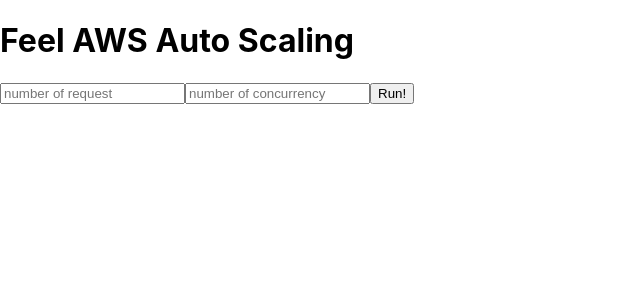
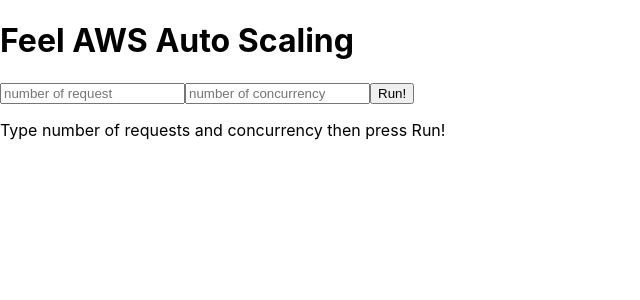
Before and after one commit to st81/feel-aws-auto-scaling, a React (Create React App) app: page / in a window 1280 px wide. Shown: the top 300 px of the page, without its empty margins (0-640 px from the left). Built offline with nearby package versions, Linux system fonts and the light colour scheme.

Commit message:
Add displaying AB results functionality

```diff
--- /dev/null
+++ b/src/DisplayAbResults.css
@@ -0,0 +1,4 @@
+.display-ab-results {
+    color: #19f019;
+    background-color: black;
+}
--- /dev/null
+++ b/src/DisplayAbResults.js
@@ -0,0 +1,19 @@
+import './DisplayAbResults.css'
+
+function DisplayAbResults(props) {
+    return (
+        <div>
+            {props.isFinish ?
+                <textarea
+                    className="display-ab-results"
+                    value={props.abResults}
+                    rows="50"
+                    cols="90">
+                </textarea>
+                :
+                <p>Type number of requests and concurrency then press Run!</p>}
+        </div>
+    )
+}
+
+export default DisplayAbResults
--- a/src/ExecuteAb.js
+++ b/src/ExecuteAb.js
@@ -1,4 +1,5 @@
 import { useState } from 'react';
+import DisplayAbResults from './DisplayAbResults'
 import axios from 'axios';
 const apiServerUrl = require('./config.json').apiServerUrl
 const apiServerPort = require('./config.json').apiServerPort
@@ -8,6 +9,8 @@
 function ExecuteAb() {
     const [numberOfRequestsAb, setNumberOfRequestsAb] = useState('');
     const [numberOfConcurrencyAb, setNumberOfConcurrencyAb] = useState('');
+    const [isFinish, setIsFinish] = useState(false)
+    const [abResults, setAbResults] = useState('')
 
     return (
         <div>
@@ -34,11 +37,20 @@
                     }
 
                     axios.post(`${apiServerUrl}:${apiServerPort}/ab`, req)
-                        .then(res => alert(res.data))
+                        .then(res => {
+                            setIsFinish(true)
+                            setAbResults(res.data)
+                            })
                         .catch(e => alert(e))
                 }}>
                 Run!
             </button>
+
+
+            <DisplayAbResults
+                isFinish={isFinish}
+                abResults={abResults}
+            />
         </div>
     )
 }
```
